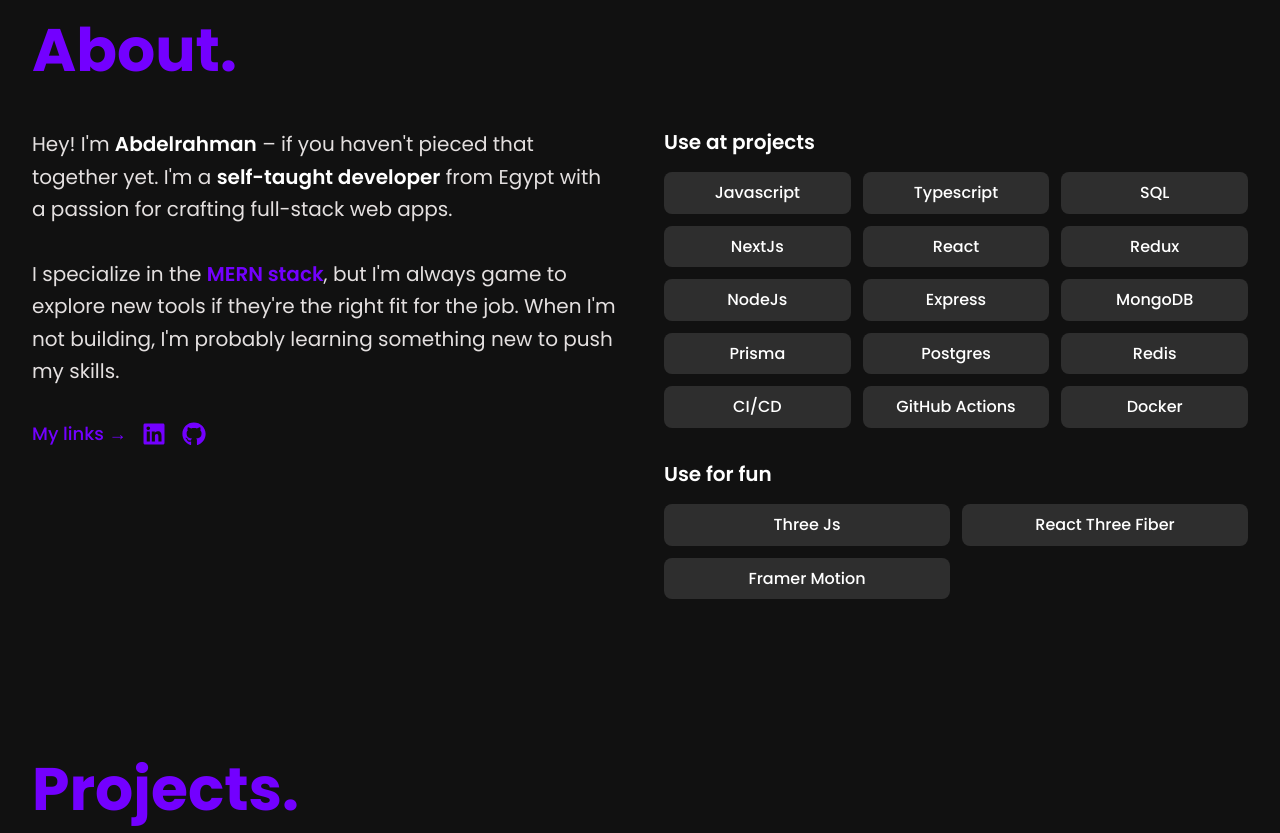
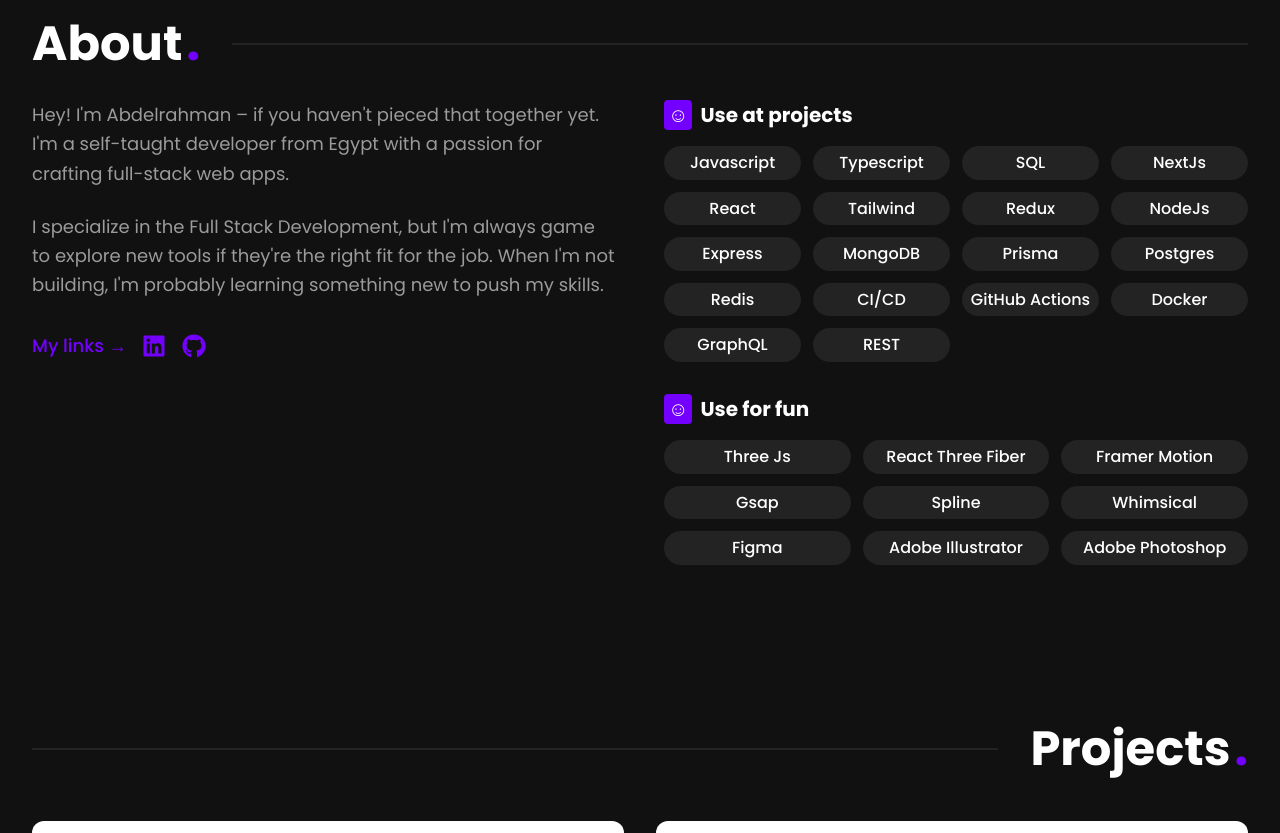
Before and after one commit to Abdelrahman-Aboalkhair/abdelrahman-portfolio, a Next.js app: page / in a window 1280 px wide. Shown: the part 860-1693 px from the top of the page. Built offline with nearby package versions, Linux system fonts and the light colour scheme.

Commit message:
redesign: about section

```diff
--- a/app/globals.css
+++ b/app/globals.css
@@ -3,27 +3,27 @@
 /* Root variables with dark theme colors */
 :root {
   --background: #111111;
-  --foreground: #E4E0E0;
-  --primary: #7300FF;
-  --secondary: #2E2E2E;
-  --light-gray: #E4E0E0;
-  --primary-hover: #A366FF;
+  --foreground: #e4e0e0;
+  --primary: #7300ff;
+  --secondary: #2e2e2e;
+  --light-gray: #e4e0e0;
+  --primary-hover: #a366ff;
 }
 
 @theme {
-  --color-primary: #7300FF;
-  --color-secondary: #2E2E2E;
-  --color-light-gray: #9B9B9B;
-  --color-primary-hover: #A366FF;
+  --color-primary: #7300ff;
+  --color-secondary: #2e2e2e;
+  --color-light-gray: #9b9b9b;
+  --color-primary-hover: #a366ff;
   --color-background: #111111;
-  --color-foreground: #E4E0E0;
-  --color-muted: #232323
+  --color-foreground: #e4e0e0;
+  --color-muted: #232323;
 }
 
 /* Set body styles */
 body {
   background: #111111;
-  color: #E4E0E0;
+  color: #e4e0e0;
   margin: 0;
   padding: 0;
   line-height: 1.6;
@@ -36,18 +36,18 @@
 
 /* Button hover transitions */
 .btn-primary {
-  background-color: #7300FF;
+  background-color: #7300ff;
   transition: all 0.3s ease;
 }
 
 .btn-primary:hover {
-  background-color: #A366FF;
+  background-color: #a366ff;
   transform: scale(1.05);
 }
 
 /* Handwritten text style */
 .font-handwritten {
-  font-family: 'Comic Sans MS', cursive, sans-serif;
+  font-family: "Comic Sans MS", cursive, sans-serif;
   font-weight: 400;
 }
 
@@ -61,10 +61,15 @@
 }
 
 ::-webkit-scrollbar-thumb {
-  background: #7300FF;
+  background: #7300ff;
   border-radius: 8px;
 }
 
 ::-webkit-scrollbar-thumb:hover {
-  background: #A366FF;
+  background: #a366ff;
 }
+
+::selection {
+  background: #7300ff; /* highlight color */
+  color: black; /* text color while highlighted */
+}
--- a/components/About.js
+++ b/components/About.js
@@ -1,18 +1,41 @@
-'use client';
+"use client";
 
-import { motion } from 'framer-motion';
-import { FaLinkedin, FaGithub } from 'react-icons/fa';
-import SectionLayout from './SectionLayout';
+import { motion } from "framer-motion";
+import { FaLinkedin, FaGithub } from "react-icons/fa";
+import SectionLayout from "./SectionLayout";
 
 const About = () => {
   const projectSkills = [
-        'Javascript', 'Typescript', 'SQL', 'NextJs', 'React', 'Redux',
-        'NodeJs', 'Express', 'MongoDB', 'Prisma', 'Postgres', 'Redis',
-        'CI/CD', 'GitHub Actions', 'Docker'
+    "Javascript",
+    "Typescript",
+    "SQL",
+    "NextJs",
+    "React",
+    "Tailwind",
+    "Redux",
+    "NodeJs",
+    "Express",
+    "MongoDB",
+    "Prisma",
+    "Postgres",
+    "Redis",
+    "CI/CD",
+    "GitHub Actions",
+    "Docker",
+    "GraphQL",
+    "REST",
   ];
 
   const funSkills = [
-        'Three Js', 'React Three Fiber', 'Framer Motion'
+    "Three Js",
+    "React Three Fiber",
+    "Framer Motion",
+    "Gsap",
+    "Spline",
+    "Whimsical",
+    "Figma",
+    "Adobe Illustrator",
+    "Adobe Photoshop",
   ];
 
   const containerVariants = {
@@ -20,9 +43,9 @@
     visible: {
       opacity: 1,
       transition: {
-                staggerChildren: 0.1
-            }
-        }
+        staggerChildren: 0.1,
+      },
+    },
   };
 
   const itemVariants = {
@@ -30,8 +53,8 @@
     visible: {
       opacity: 1,
       y: 0,
-            transition: { duration: 0.6 }
-        }
+      transition: { duration: 0.6 },
+    },
   };
 
   return (
@@ -44,21 +67,30 @@
       >
         {/* Section Title */}
         <motion.h2
-                    className="text-4xl sm:text-5xl lg:text-6xl font-bold text-[#7300FF] mb-12"
+          className="flex items-center gap-8 text-4xl sm:text-5xl lg:text-5xl font-bold mb-8"
           variants={itemVariants}
         >
-                    About<span className="text-[#7300FF]">.</span>
+          <div className="flex gap-1">
+            About <span className="text-primary">.</span>
+          </div>
+          {/* Live divider */}
+          <div className="w-full h-[1.6px] bg-muted"></div>
         </motion.h2>
 
         <div className="grid lg:grid-cols-2 gap-12 items-start">
           {/* About Text */}
           <motion.div variants={itemVariants}>
-                        <p className="text-lg sm:text-xl text-[#E4E0E0] mb-8 leading-relaxed">
-                            Hey! I'm <span className="text-white font-semibold">Abdelrahman</span> – if you haven't pieced that together yet. I'm a <span className="text-white font-semibold">self-taught developer</span> from Egypt with a passion for crafting full-stack web apps.
+            <p className="text-lg sm:text-lg text-light-gray mb-6 leading-relaxed">
+              Hey! I'm Abdelrahman – if you haven't pieced that together yet.
+              I'm a self-taught developer from Egypt with a passion for crafting
+              full-stack web apps.
             </p>
 
-                        <p className="text-lg sm:text-xl text-[#E4E0E0] mb-8 leading-relaxed">
-                            I specialize in the <span className="text-[#7300FF] font-semibold">MERN stack</span>, but I'm always game to explore new tools if they're the right fit for the job. When I'm not building, I'm probably learning something new to push my skills.
+            <p className="text-lg sm:text-lg text-light-gray mb-8 leading-relaxed">
+              I specialize in the Full Stack Development, but I'm always game to
+              explore new tools if they're the right fit for the job. When I'm
+              not building, I'm probably learning something new to push my
+              skills.
             </p>
 
             {/* Social Links */}
@@ -66,7 +98,9 @@
               className="flex items-center space-x-4"
               variants={itemVariants}
             >
-                            <span className="text-[#7300FF] font-medium text-lg">My links →</span>
+              <span className="text-primary font-medium text-lg">
+                My links →
+              </span>
               <div className="flex space-x-4">
                 <motion.a
                   href="https://linkedin.com"
@@ -74,7 +108,7 @@
                   rel="noopener noreferrer"
                   whileHover={{ scale: 1.1 }}
                   whileTap={{ scale: 0.9 }}
-                                    className="text-[#7300FF] hover:text-[#A366FF] text-2xl transition-colors duration-300"
+                  className="text-primary hover:text-[#A366FF] text-2xl transition-colors duration-300"
                 >
                   <FaLinkedin />
                 </motion.a>
@@ -84,7 +118,7 @@
                   rel="noopener noreferrer"
                   whileHover={{ scale: 1.1 }}
                   whileTap={{ scale: 0.9 }}
-                                    className="text-[#7300FF] hover:text-[#A366FF] text-2xl transition-colors duration-300"
+                  className="text-primary hover:text-[#A366FF] text-2xl transition-colors duration-300"
                 >
                   <FaGithub />
                 </motion.a>
@@ -94,7 +128,7 @@
                   rel="noopener noreferrer"
                   whileHover={{ scale: 1.1 }}
                   whileTap={{ scale: 0.9 }}
-                                    className="text-[#7300FF] hover:text-[#A366FF] text-2xl transition-colors duration-300"
+                  className="text-primary hover:text-[#A366FF] text-2xl transition-colors duration-300"
                 >
                   {/* <FaUpwork /> */}
                 </motion.a>
@@ -104,11 +138,16 @@
 
           {/* Skills Section */}
           <motion.div variants={itemVariants} className="space-y-8">
-                        {/* Use at projects */}
             <div>
-                            <h3 className="text-xl font-semibold text-white mb-4">Use at projects</h3>
+              <h3 className="flex items-center gap-2 text-xl font-bold text-white mb-4">
+                <div className="bg-primary px-[4px] py-[1px] rounded-sm ">
+                  ☺
+                </div>
+                Use at projects
+              </h3>
+
               <motion.div
-                                className="grid grid-cols-2 sm:grid-cols-3 gap-3"
+                className="grid grid-cols-2 sm:grid-cols-4 gap-3"
                 variants={containerVariants}
               >
                 {projectSkills.map((skill, index) => (
@@ -116,7 +155,8 @@
                     key={skill}
                     variants={itemVariants}
                     whileHover={{ scale: 1.05 }}
-                                        className="bg-[#2E2E2E] text-white px-4 py-2 rounded-lg text-center font-medium hover:bg-[#3E3E3E] transition-colors duration-300 cursor-default"
+                    className="bg-muted text-white whitespace-nowrap text-center py-[4px] rounded-full font-medium hover:bg-muted/80
+                    transition-colors duration-300 cursor-default"
                   >
                     {skill}
                   </motion.div>
@@ -126,9 +166,14 @@
 
             {/* Use for fun */}
             <div>
-                            <h3 className="text-xl font-semibold text-white mb-4">Use for fun</h3>
+              <h3 className="flex items-center gap-2 text-xl font-bold text-white mb-4">
+                <div className="bg-primary px-[4px] py-[1px] rounded-sm ">
+                  ☺
+                </div>{" "}
+                Use for fun
+              </h3>
               <motion.div
-                                className="grid grid-cols-1 sm:grid-cols-2 gap-3"
+                className="grid grid-cols-1 sm:grid-cols-3 gap-3"
                 variants={containerVariants}
               >
                 {funSkills.map((skill, index) => (
@@ -136,7 +181,8 @@
                     key={skill}
                     variants={itemVariants}
                     whileHover={{ scale: 1.05 }}
-                                        className="bg-[#2E2E2E] text-white px-4 py-2 rounded-lg text-center font-medium hover:bg-[#3E3E3E] transition-colors duration-300 cursor-default"
+                    className="bg-muted text-white whitespace-nowrap text-center py-[4px] rounded-full font-medium hover:bg-muted/80
+                    transition-colors duration-300 cursor-default"
                   >
                     {skill}
                   </motion.div>
--- a/components/Contact.js
+++ b/components/Contact.js
@@ -38,7 +38,7 @@
             >
                 {/* Section Title */}
                 <motion.h2
-                    className="text-4xl sm:text-5xl lg:text-6xl font-bold text-[#7300FF] mb-12"
+                    className="text-4xl sm:text-5xl lg:text-5xl font-bold mb-12"
                     variants={itemVariants}
                 >
                     Contact<span className="text-[#7300FF]">.</span>
--- a/components/Projects.js
+++ b/components/Projects.js
@@ -34,14 +34,21 @@
             >
                 {/* Section Title */}
                 <motion.h2
-                    className="text-4xl sm:text-5xl lg:text-6xl font-bold text-[#7300FF] mb-12"
                     initial={{ opacity: 0, x: -50 }}
                     whileInView={{ opacity: 1, x: 0 }}
                     viewport={{ once: true }}
                     transition={{ duration: 0.6 }}
+                    className="flex items-center justify-between gap-8 text-4xl sm:text-5xl lg:text-5xl font-bold mb-12"
                 >
-                    Projects<span className="text-[#7300FF]">.</span>
+                    {/* Live divider */}
+                    <div className="w-full h-[1.6px] bg-muted"></div>
+
+                    <div className="flex gap-1">
+                        Projects <span className="text-primary">.</span>
+                    </div>
                 </motion.h2>
+
+
 
                 {/* Projects Grid */}
                 <motion.div
```
Also changed, not shown: components/Experience.js (+7 -4 lines), components/Hero.js (+19 -18 lines), components/Navbar.js (+30 -27 lines), 1 other file (tests, documents, lock files or other folders). Lines whose indentation alone changed are shown as unchanged.
